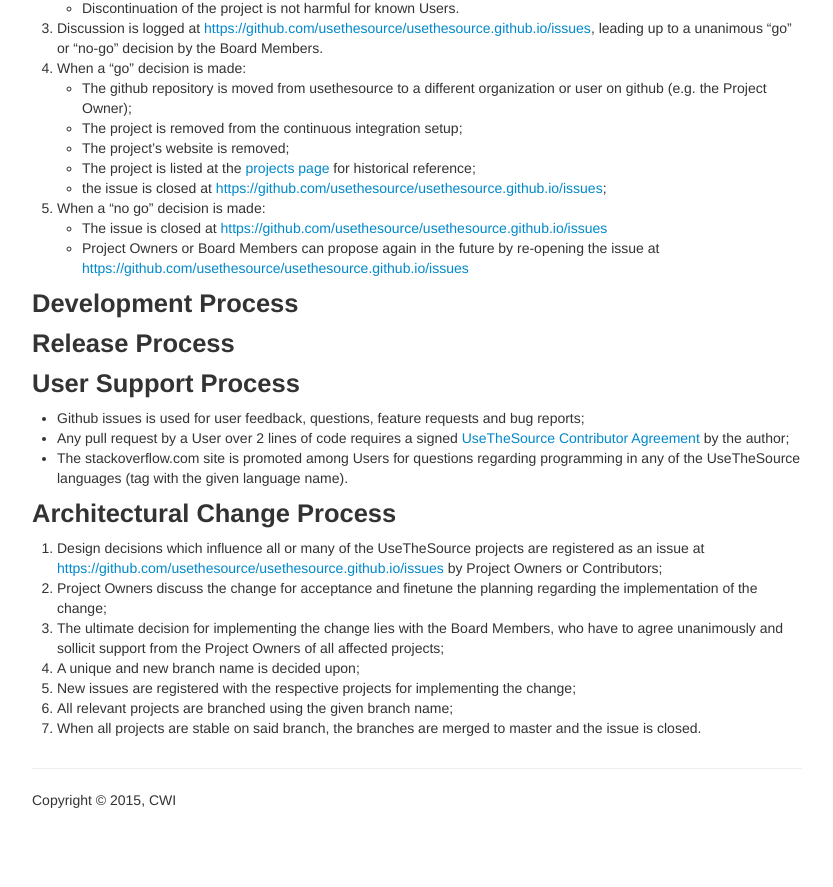
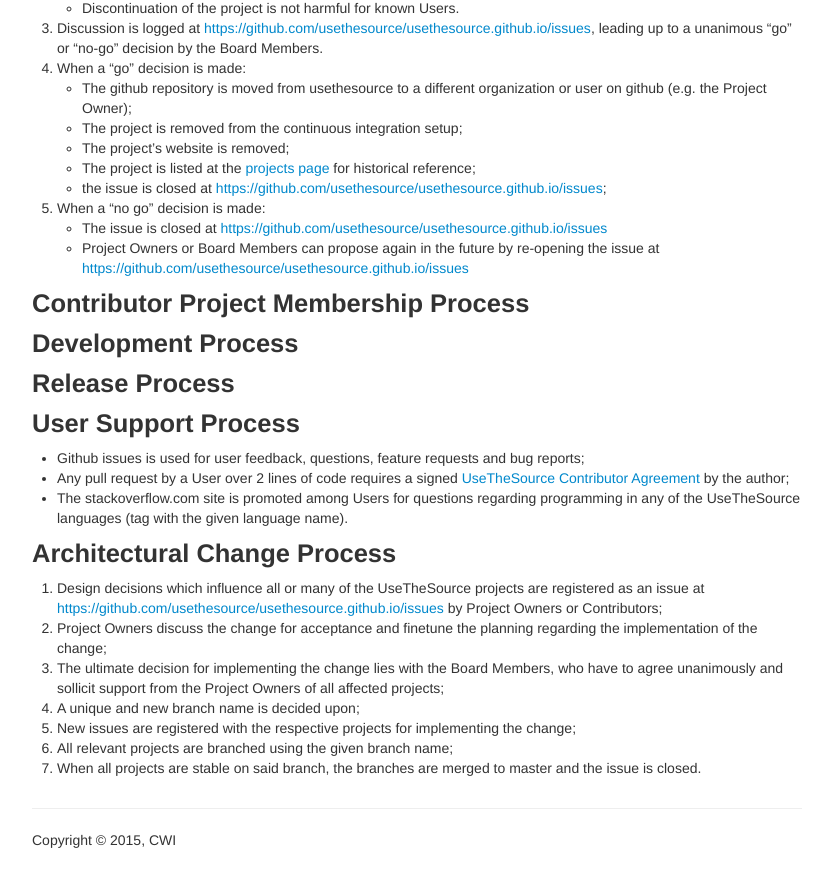
Before and after one commit to usethesource/usethesource.github.io, a Jekyll site: the page built from about/processes.md, in a window 1280 px wide and 900 px high, scrolled down 1226 px. Shown: the top 887 px of the window, without its empty margins (223-1056 px from the left). Built offline with Jekyll 4.4.1, drawn with Linux system fonts in a browser that asks for light colours; Markdown is read by kramdown in place of the engine named in the settings; before the commit the page ends 2086 px from its top, so only the background shows below that.

Commit message:
new process

```diff
--- a/about/processes.md
+++ b/about/processes.md
@@ -11,6 +11,7 @@
 UseTheSource is organized as a flat hierarchy with of roles with Board Members on top, Project Owners in the middle and Contributors below. The Board Members take responsibility for the integration and presentation of the entire community. The Project Owners have the responsibility for a specific project (one project may have several owners), and the Contributors are responsible for each contribution made. Users are people who download and apply the projects and possible submit pull requests or issues. Specific rights and responsibilities for each role are mentioned below.
 
 The current board members are Paul Klint, Jurgen Vinju and Tijs van der Storm.
+
 
 ## Incubation Process
 
@@ -60,6 +61,8 @@
    * The issue is closed at <https://github.com/usethesource/usethesource.github.io/issues>
    * Project Owners or Board Members can propose again in the future by re-opening the issue at <https://github.com/usethesource/usethesource.github.io/issues>
 
+## Contributor Project Membership Process
+
 ## Development Process
 
 ## Release Process
```
